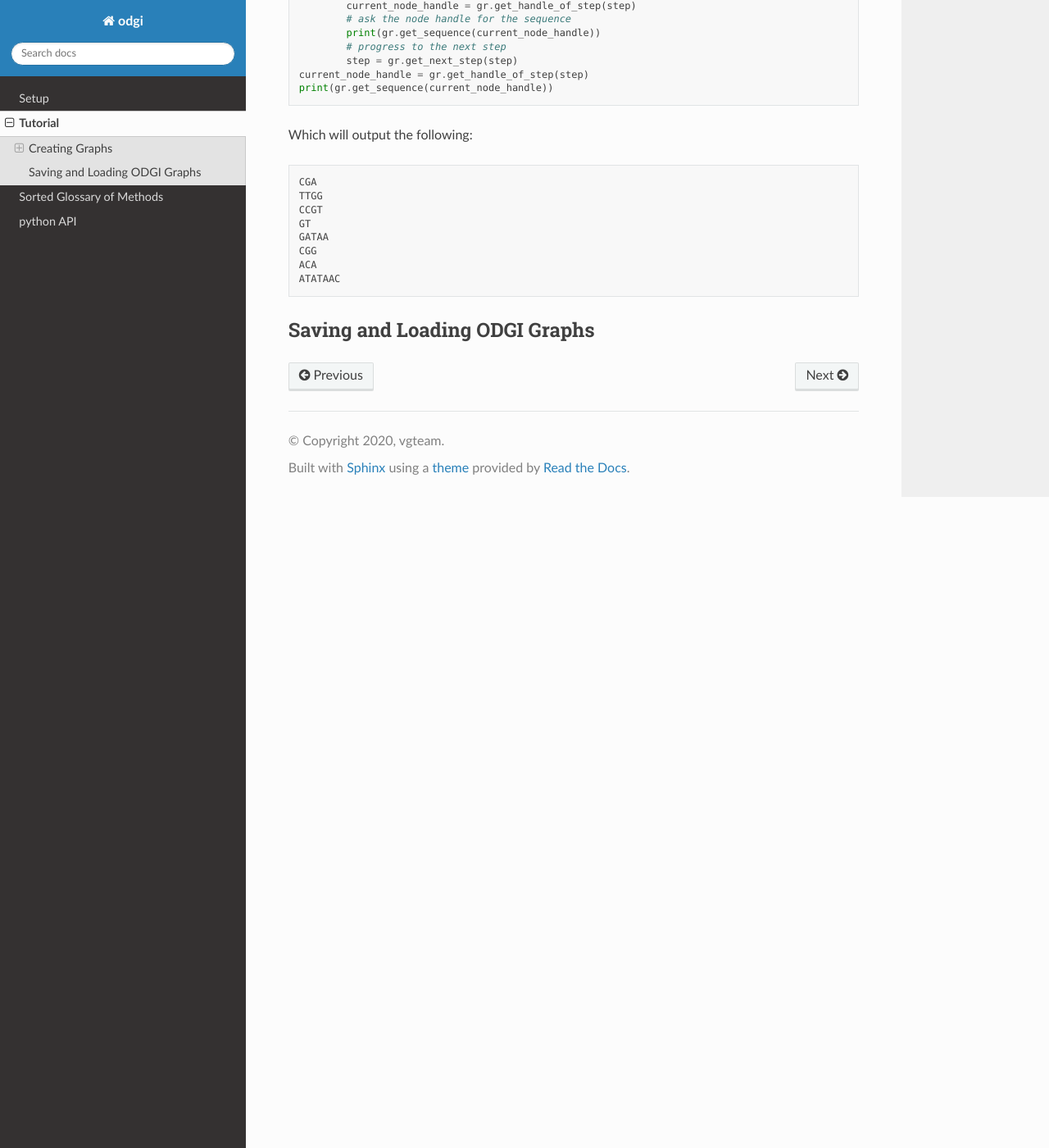
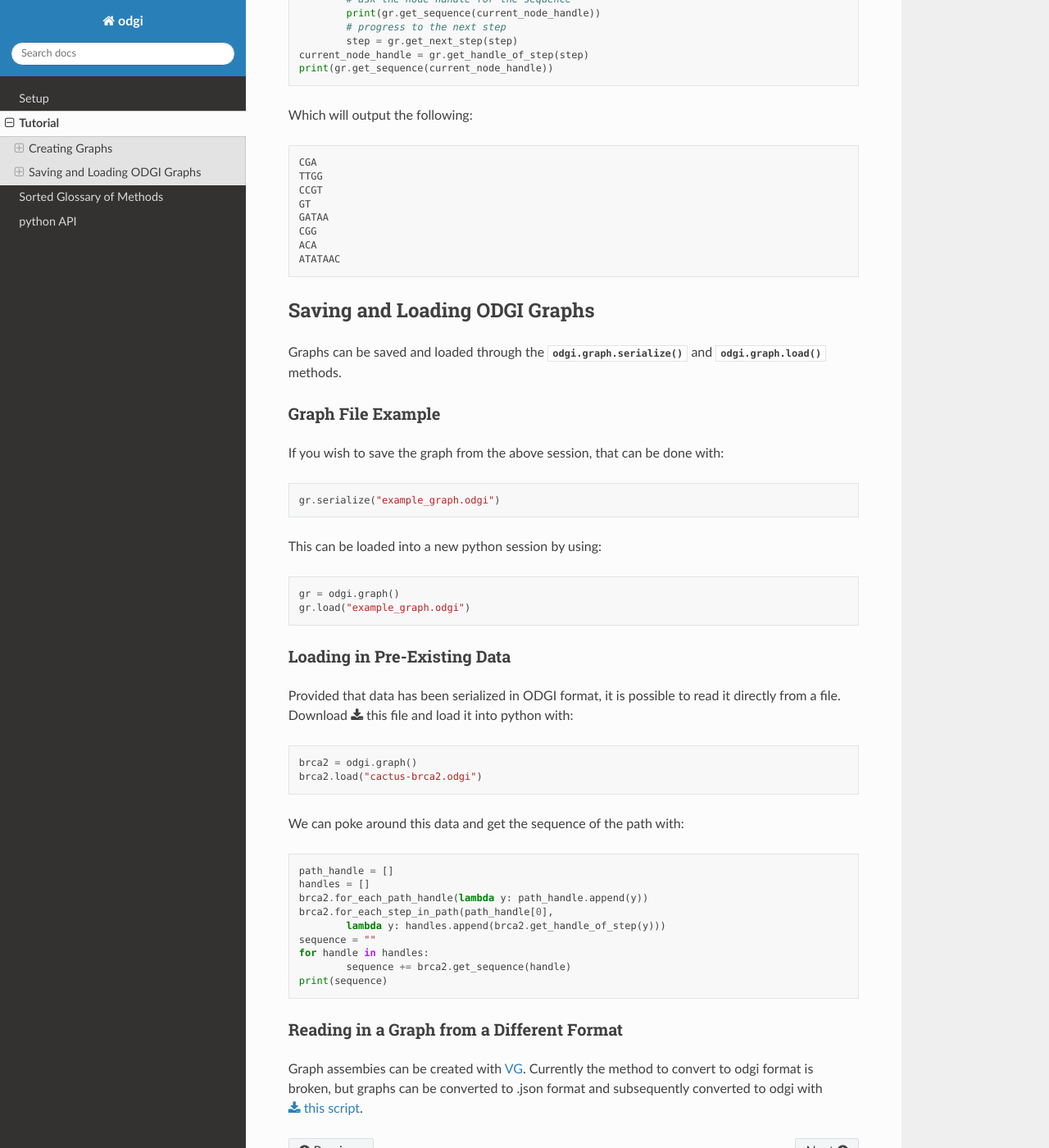
Before and after one commit to pangenome/odgi, a Sphinx documentation site: the page built from docs/rst/tutorial.rst, in a window 1280 px wide and 1400 px high, scrolled down 3176 px. Shown: the whole window at 82% size. Built offline with Sphinx 7.4.7 and the Read the Docs theme 2.0.0, drawn with Linux system fonts in a browser that asks for light colours; some of the changed text lies outside the part shown.

Commit message:
Added section on loading and saving graphs

```diff
--- /dev/null
+++ b/docs/exdata/jsoner.py
@@ -0,0 +1,42 @@
+import sys
+import json
+sys.path.append("../lib")
+import odgi
+
+# invoke with $python3 jsoner.py [file name without suffix]
+file_name = sys.argv[1]
+
+json_file = open(file_name + ".json")
+dat = json.load(json_file)
+gr = odgi.graph()
+handles = dict()
+
+for node in dat['node']:
+    id = node['id']
+    seq = node['sequence']
+    handles[id] = gr.create_handle(seq)
+
+for edge in dat['edge']:
+    fr = edge['from']
+    to = edge['to']
+    gr.create_edge(handles[fr], handles[to])
+
+for path in dat['path']:
+    name = path['name']
+    path['mapping'].sort(key = lambda x: x['rank'])
+    path_handle = gr.create_path_handle(name)
+    for mapping in path['mapping']:
+        id = mapping['position']['node_id']
+        gr.append_step(path_handle, handles[id])
+gr.serialize(file_name + ".odgi")
+
+# sanity check to make sure saved file is same after reading in
+
+# gr2 = odgi.graph()
+# gr2.load(file_name + ".odgi")
+
+#sequence = []
+#gr.for_each_path_handle(lambda x: gr.for_each_step_in_path(x, lambda y: sequence.append(gr.get_sequence(gr.get_handle_of_step(y)))))
+#sequence2 = []
+#gr2.for_each_path_handle(lambda x: gr2.for_each_step_in_path(x, lambda y: sequence2.append(gr2.get_sequence(gr2.get_handle_of_step(y)))))
+#print("".join(sequence) == "".join(sequence2) )
--- a/docs/rst/tutorial.rst
+++ b/docs/rst/tutorial.rst
@@ -187,3 +187,50 @@ Which will output the following:
 *******************************
 Saving and Loading ODGI Graphs
 *******************************
+
+Graphs can be saved and loaded through the :func:`odgi.graph.serialize` and :func:`odgi.graph.load` methods.
+
+Graph File Example
+==================
+
+If you wish to save the graph from the above session, that can be done with:
+
+.. code-block:: python
+
+        gr.serialize("example_graph.odgi")
+
+This can be loaded into a new python session by using:
+
+.. code-block:: python
+
+        gr = odgi.graph()
+        gr.load("example_graph.odgi")
+
+Loading in Pre-Existing Data
+============================
+
+Provided that data has been serialized in ODGI format, it is possible to read it directly from a file.  Download :download:`this file <../exdata/cactus-brca2.odgi>` and load it into python with:
+
+.. code-block:: python
+
+        brca2 = odgi.graph()
+        brca2.load("cactus-brca2.odgi")
+
+We can poke around this data and get the sequence of the path with:
+
+.. code-block:: python
+
+        path_handle = []
+        handles = []
+        brca2.for_each_path_handle(lambda y: path_handle.append(y))
+        brca2.for_each_step_in_path(path_handle[0],
+                lambda y: handles.append(brca2.get_handle_of_step(y)))
+        sequence = ""
+        for handle in handles:
+                sequence += brca2.get_sequence(handle)
+        print(sequence)
+
+Reading in a Graph from a Different Format
+==========================================
+
+Graph assembies can be created with `VG <https://github.com/vgteam/vg>`_.  Currently the method to convert to odgi format is broken, but graphs can be converted to .json format and subsequently converted to odgi with :download:`this script <../exdata/jsoner.py>`.
```
Also changed, not shown: other parts of docs/rst/tutorial.rst (+2 -2 lines), 1 other file.
